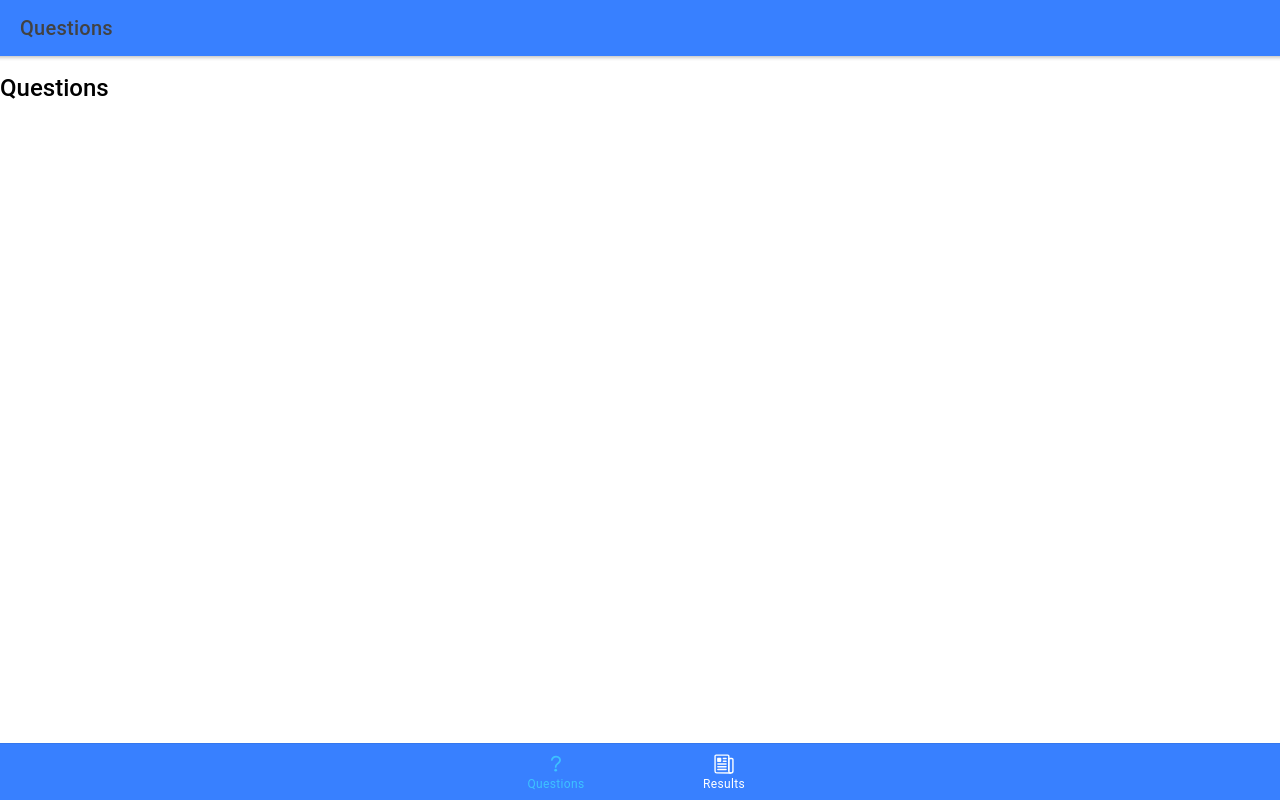
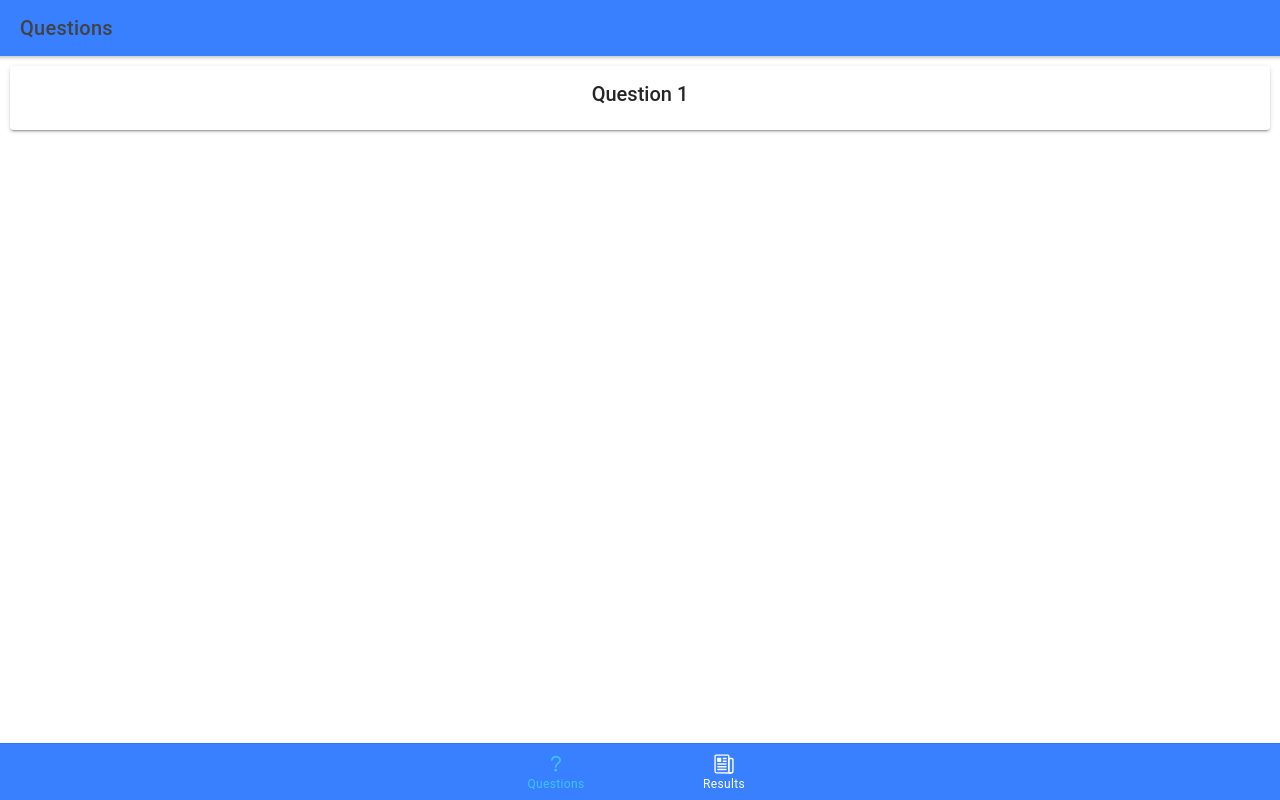
Before and after one commit to michaelcalvinwood/predictiveanswers-client, a React (Create React App) app: page /questions in a window 1280 px wide. Built offline with nearby package versions, Linux system fonts and the light colour scheme; no server answers.

Commit message:
added retrieval of questions via GET /questions

```diff
--- a/package.json
+++ b/package.json
@@ -19,6 +19,7 @@
     "@types/react-dom": "^16.9.10",
     "@types/react-router": "^5.1.11",
     "@types/react-router-dom": "^5.1.7",
+    "axios": "^0.27.2",
     "ionicons": "^5.4.0",
     "react": "^17.0.1",
     "react-dom": "^17.0.1",
--- a/src/pages/Questions.tsx
+++ b/src/pages/Questions.tsx
@@ -1,10 +1,35 @@
-import { IonContent, IonHeader, IonPage, IonTitle, IonToolbar } from "@ionic/react";
-import React from "react";
+import { IonCard, IonCardContent, IonCardHeader, IonCardSubtitle, IonCardTitle, IonContent, IonHeader, IonPage, IonTitle, IonToolbar } from "@ionic/react";
+import React, { useEffect, useState } from "react";
+import axios from 'axios';
+
+interface Questions {
+    num: number;
+    question: string;
+}
 
 const Questions: React.FC = () => {
+    const [curNum, setCurNum] = useState<number>(0);
+    const [questions, setQuestions] = useState<Questions[]>([]);
+
+    useEffect(() => {
+
+        const request = {
+            url: `https://predictiveanswers.com:8080/questions`,
+            method: 'get',
+          }
+
+          axios(request)
+          .then(res => {
+            console.log (res.data);
+            setQuestions(res.data);
+          })
+          .catch(err => {
+            console.log ('Questions axios get questions', err);
+          })
+    }, []);
 
     return (
-    <IonPage>
+        <IonPage className="questions">
             <IonHeader>
                 <IonToolbar>
                     <IonTitle>
@@ -13,7 +38,19 @@ const Questions: React.FC = () => {
                 </IonToolbar>
             </IonHeader>
             <IonContent>
-        <h2>Questions</h2>
+                <IonCard className='questions__card'>
+                    <IonCardHeader className="ion-text-center">
+                        <IonCardTitle>
+                            Question {curNum+1}
+                        </IonCardTitle>
+                        <IonCardSubtitle>
+
+                        </IonCardSubtitle>
+                    </IonCardHeader>
+                    {questions && curNum < questions.length && <IonCardContent>
+                      <p className="questions__current-question">{questions[curNum].question}</p>
+                    </IonCardContent>}
+                </IonCard>
             </IonContent>
         </IonPage>
     )
```
Also changed, not shown: 2 other files (tests, documents, lock files or other folders). Lines whose indentation alone changed are shown as unchanged.
